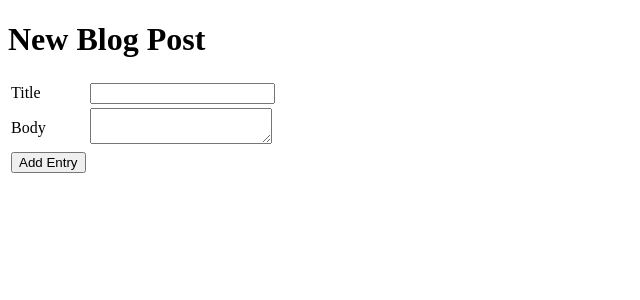
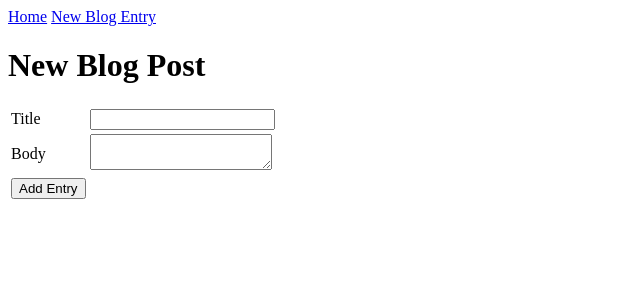
Before and after one commit to amyschremp/blogz, a Flask app: page /newpost in a window 1280 px wide. Shown: the top 300 px of the page, without its empty margins (0-640 px from the left). Run offline with Flask 2, Linux system fonts and the light colour scheme; data that the repository does not hold is empty.

Commit message:
fixed bug with deleting blog posts

```diff
--- a/main.py
+++ b/main.py
@@ -1,4 +1,4 @@
-from flask import Flask, request, redirect, render_template
+from flask import Flask, request, redirect, render_template, session, flash
 from flask_sqlalchemy import SQLAlchemy
 
 app = Flask(__name__)
@@ -6,6 +6,7 @@ app.config['DEBUG']= True
 app.config['SQLALCHEMY_DATABASE_URI'] = 'mysql+pymysql://build-a-blog:blogging@localhost:8889/build-a-blog'
 app.config['SQLALCHEMY_ECHO']= True
 db = SQLAlchemy(app)
+app.secret_key = '4Dm585aTpt'
 
 
 class Blog(db.Model):
@@ -20,27 +21,33 @@ class Blog(db.Model):
 
 @app.route('/')
 def index():
-    # stuck here -- having trouble figure out how to query
-    # individual parts of the blog entry. want to display
-    # title and body in an html template but am not sure what
-    # else to write out other than blog.query.all()
     blog_entries = Blog.query.all()
-    return render_template('blog.html', title = "Blog", blog_entries = blog_entries)
+    return render_template('blog.html', title = "Build-A-Blog", blog_entries = blog_entries)
 
 @app.route('/newpost', methods=['GET', 'POST'])
 def newpost():
-    entries = Blog.query.all()
     if request.method == 'POST':
-        blog_title = request.form['blog_title']
-        blog_content = request.form['blog_content']
-        new_blog = Blog(blog_title, blog_content)
-        db.session.add(new_blog)
-        db.session.commit()
-        new_blog_id = new_blog.id
+        entry_title = request.form['blog_title']
+        entry_body = request.form['blog_content']
+        if not entry_title:
+            flash('Please enter a title.')
+        if not entry_body:
+            flash('Please enter a body.')
+        else:
+            new_blog = Blog(entry_title, entry_body)
+            db.session.add(new_blog)
+            db.session.commit()
+            new_blog_id = new_blog.id
+            return redirect('/')
 
-        return redirect('/')
+    return render_template('new_post.html', title = "New Blog Entry")
 
-    return render_template('new_post.html', title = "New Blog Entry", entries = entries)
+@app.route('/delete', methods=['POST'])
+def delete():
+    to_be_deleted = request.form['id']
+    Blog.query.filter_by(id=to_be_deleted).delete()
+    db.session.commit()
+    return redirect('/')
 
 if __name__ == "__main__":
     app.run()
--- a/templates/base.html
+++ b/templates/base.html
@@ -4,6 +4,10 @@
         <title>{{title}}</title>
     </head>
     <body>
+        <nav>
+            <a href='/'>Home</a>
+            <a href='/newpost'>New Blog Entry</a>
+        </nav>
         {% block content %}
         {% endblock %}
     </body>
--- a/templates/new_post.html
+++ b/templates/new_post.html
@@ -2,13 +2,21 @@
 {% block content %}
 
 <h1>New Blog Post</h1>
+
+{% with messages = get_flashed_messages() %}
+    <ul>
+    {% for message in messages %}
+        <li>{{message}}</li>
+    {% endfor %}
+    </ul>
+{% endwith %}
 
 <form method='POST'>
     <table>
         <tr>
             <td><label for='blog_title'>Title</label></td>
             <td>
-                <input name='blog_title' type='text' />
+                <input name='blog_title' type='text'/>
             </td>
         </tr>
         <tr>
@@ -18,7 +26,7 @@
             </td>
         </tr>
         <tr>
-            <td><input type='submit' value='Add Entry' /></td>
+            <td><input type='submit' value='Add Entry'/></td>
         </tr>
     </table>
 </form>
```
Also changed, not shown: templates/blog.html (+11 -5 lines).
